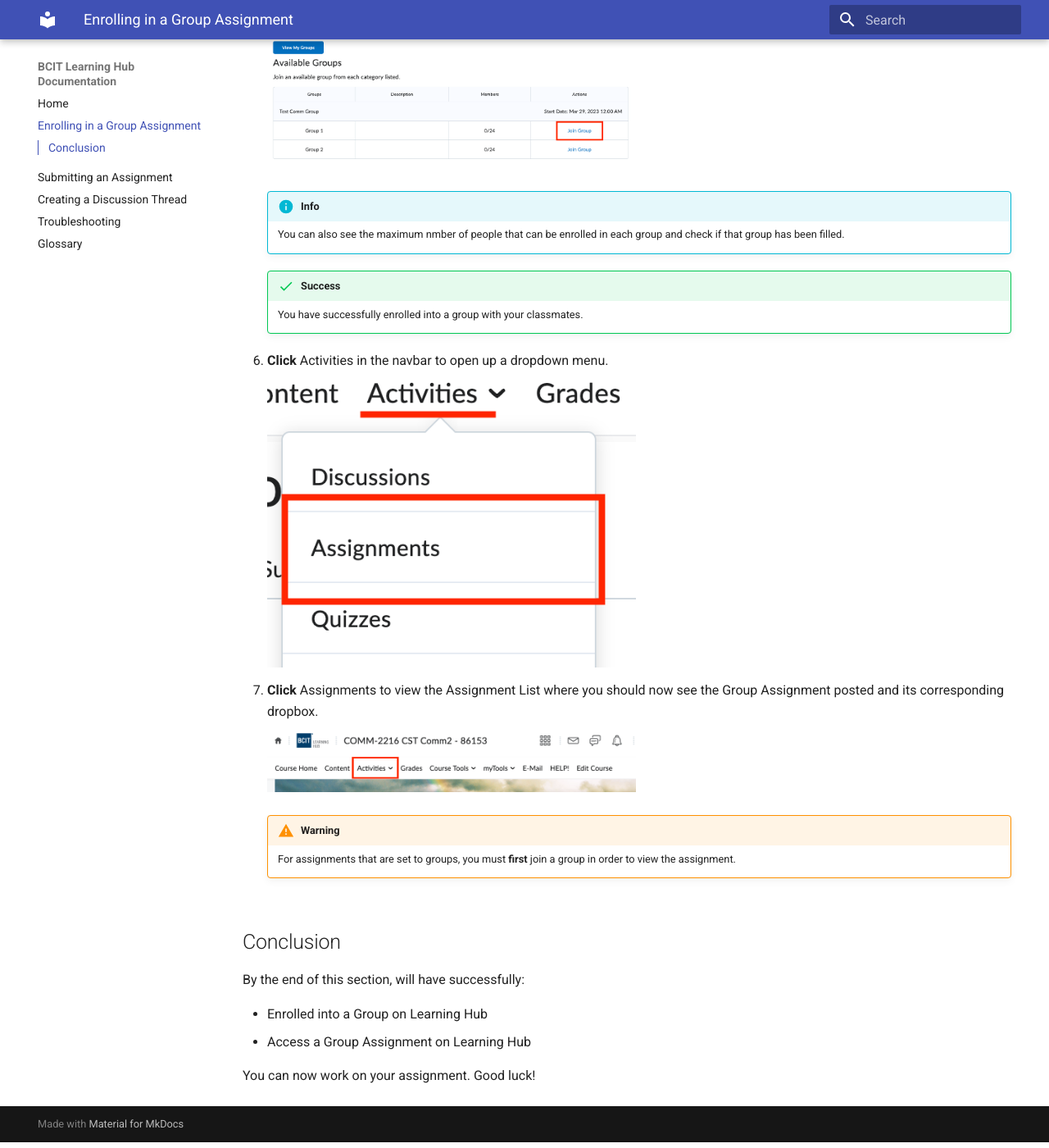
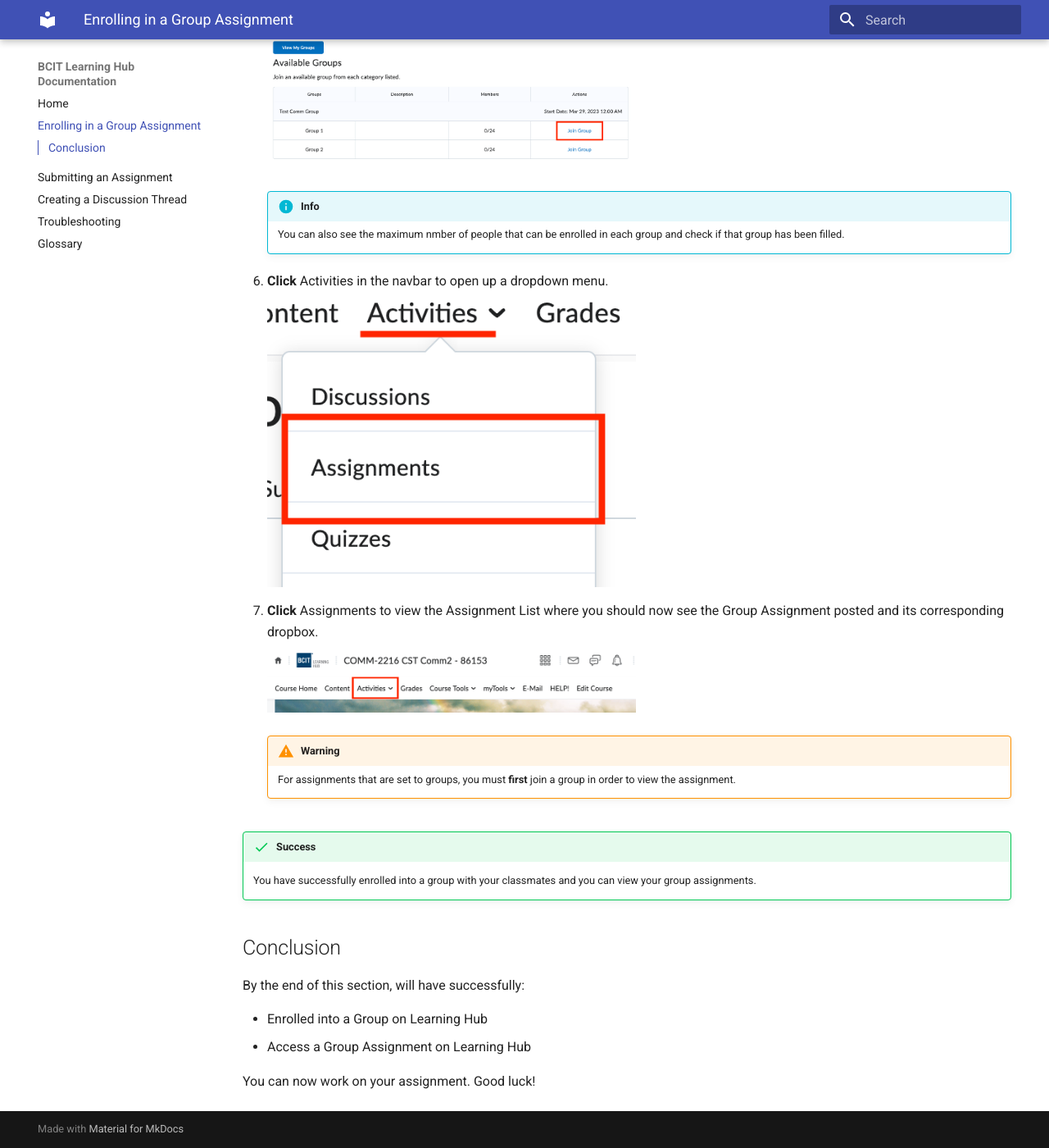
Before and after one commit to jaason-shi/learning-hub-user-documentation, an MkDocs documentation site: the page built from docs/task1.md, in a window 1280 px wide and 1400 px high, scrolled down 1613 px. Shown: the whole window at 82% size. Built offline with MkDocs 1.6.1 and Material for MkDocs 9.7.7, drawn with Linux system fonts in a browser that asks for light colours.

Commit message:
Move success to message to bottom

```diff
--- a/docs/task1.md
+++ b/docs/task1.md
@@ -40,6 +36,10 @@
     !!! warning
         For assignments that are set to groups, you must **first** join a group in order to view the assignment.
 
+
+!!! success
+    You have successfully enrolled into a group with your classmates and you can view your group assignments.
+
 ## Conclusion
 
 By the end of this section, will have successfully:
```
Also changed, not shown: other parts of docs/task1.md (+0 -4 lines).
